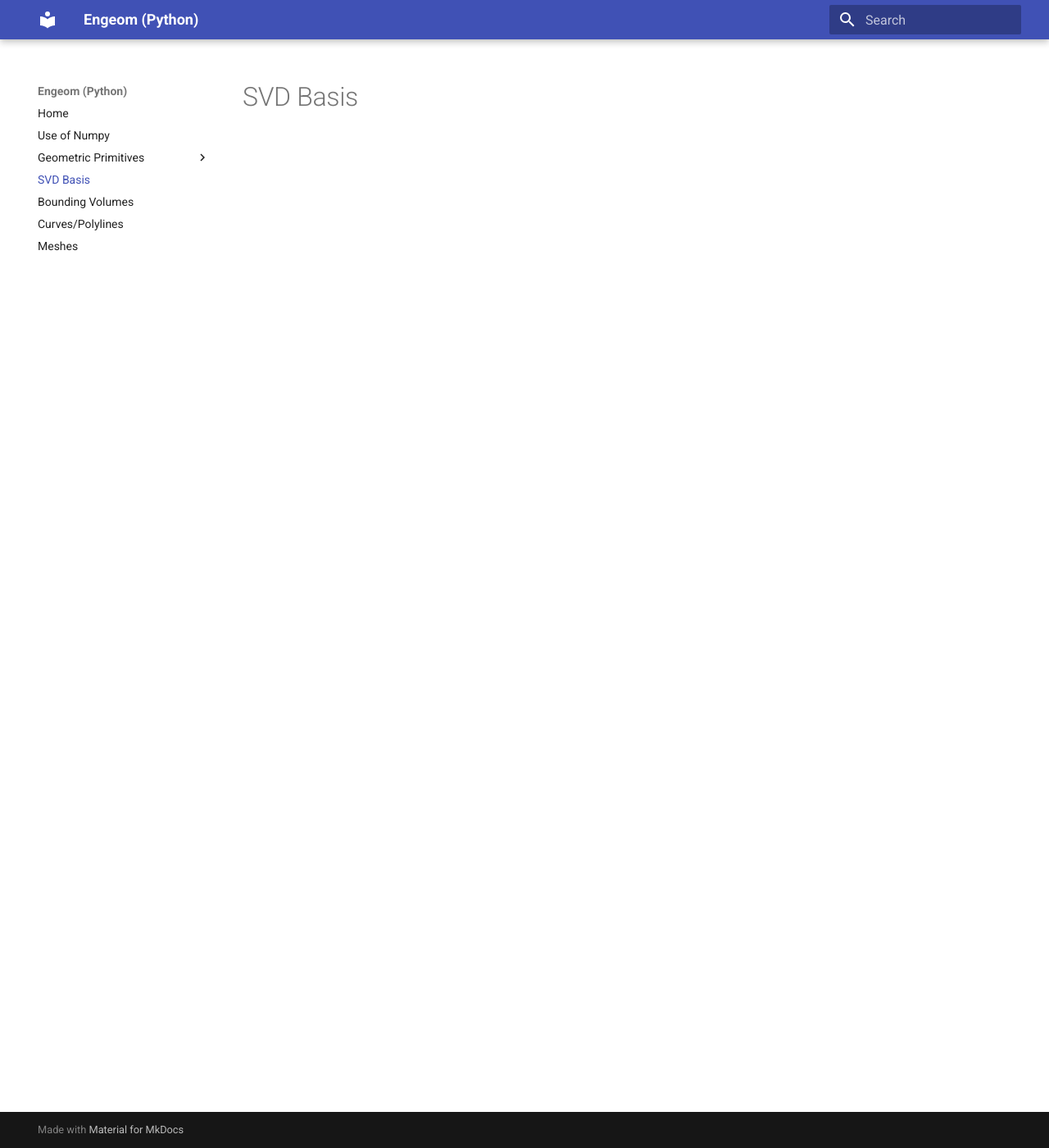
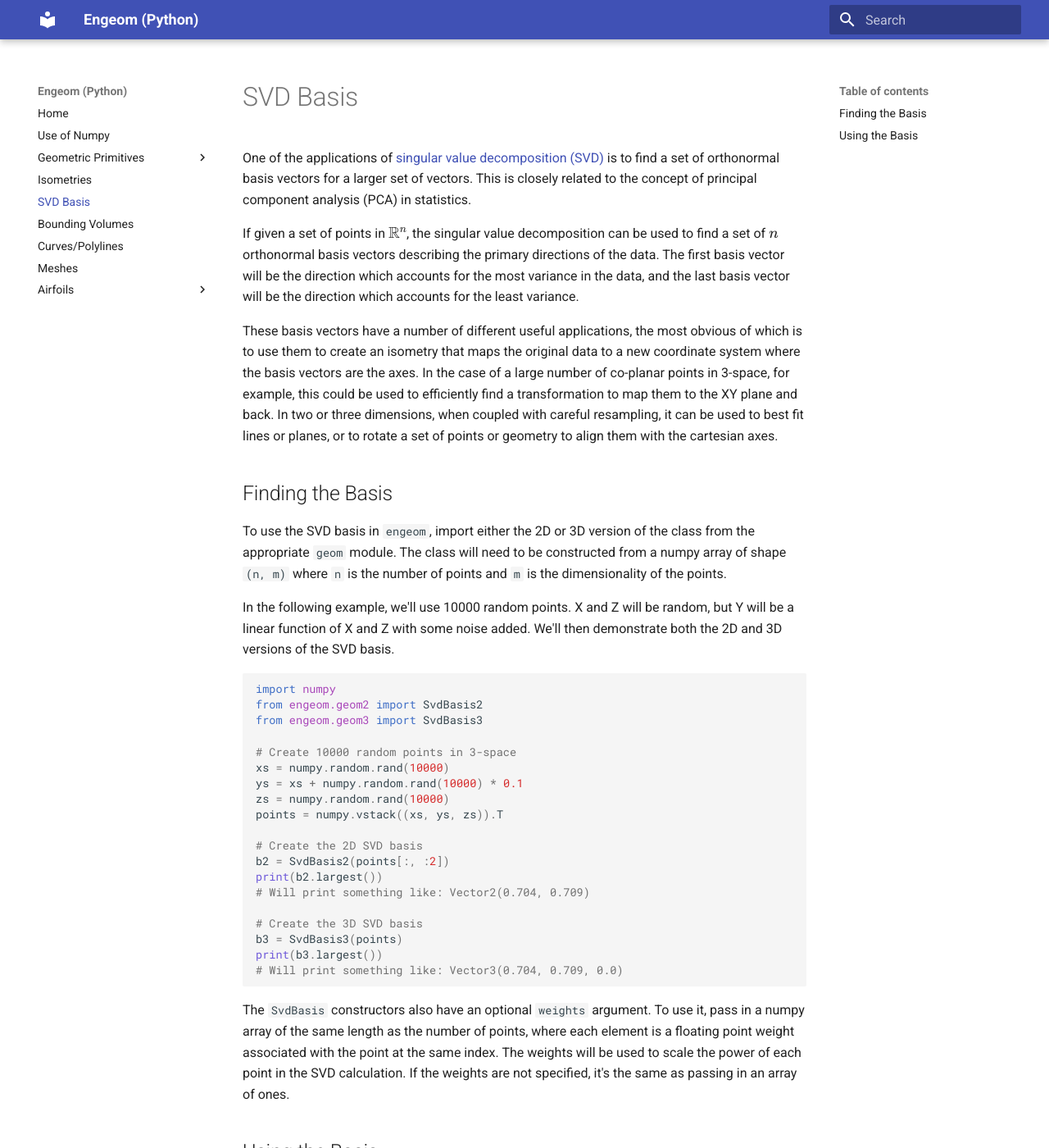
Before and after one commit to mattj23/py-engeom, an MkDocs documentation site: the page built from docs/svd_basis.md, in a window 1280 px wide and 1400 px high. Shown: the whole window at 82% size. Built offline with MkDocs 1.6.1 and Material for MkDocs 9.7.7, drawn with Linux system fonts in a browser that asks for light colours; some of the changed text lies outside the part shown.

````diff
--- a/docs/svd_basis.md
+++ b/docs/svd_basis.md
@@ -1 +1,103 @@
 # SVD Basis
+
+One of the applications
+of [singular value decomposition (SVD)](https://en.wikipedia.org/wiki/Singular_value_decomposition) is to find a set of
+orthonormal basis vectors for a larger set of vectors. This is closely related to the concept of principal component
+analysis (PCA) in statistics.
+
+If given a set of points in $\mathbb{R}^n$, the singular value decomposition can be used to find a set of $n$
+orthonormal basis vectors describing the primary directions of the data. The first basis vector will be the direction
+which accounts for the most variance in the data, and the last basis vector will be the direction which accounts for the
+least variance.
+
+These basis vectors have a number of different useful applications, the most obvious of which is to use them to
+create an isometry that maps the original data to a new coordinate system where the basis vectors are the axes. In the
+case of a large number of co-planar points in 3-space, for example, this could be used to efficiently find a
+transformation to map them to the XY plane and back. In two or three dimensions, when coupled with careful resampling,
+it can be used to best fit lines or planes, or to rotate a set of points or geometry to align them with the cartesian
+axes.
+
+## Finding the Basis
+
+To use the SVD basis in `engeom`, import either the 2D or 3D version of the class from the appropriate `geom` module.
+The class will need to be constructed from a numpy array of shape `(n, m)` where `n` is the number of points and `m` is
+the dimensionality of the points.
+
+In the following example, we'll use 10000 random points. X and Z will be random, but Y will be a linear function of
+X and Z with some noise added. We'll then demonstrate both the 2D and 3D versions of the SVD basis.
+
+```python
+import numpy
+from engeom.geom2 import SvdBasis2
+from engeom.geom3 import SvdBasis3
+
+# Create 10000 random points in 3-space
+xs = numpy.random.rand(10000)
+ys = xs + numpy.random.rand(10000) * 0.1
+zs = numpy.random.rand(10000)
+points = numpy.vstack((xs, ys, zs)).T
+
+# Create the 2D SVD basis
+b2 = SvdBasis2(points[:, :2])
+print(b2.largest())
+# Will print something like: Vector2(0.704, 0.709)
+
+# Create the 3D SVD basis
+b3 = SvdBasis3(points)
+print(b3.largest())
+# Will print something like: Vector3(0.704, 0.709, 0.0)
+```
+
+The `SvdBasis` constructors also have an optional `weights` argument. To use it, pass in a numpy array of the same
+length as the number of points, where each element is a floating point weight associated with the point at the same
+index. The weights will be used to scale the power of each point in the SVD calculation. If the weights are not
+specified, it's the same as passing in an array of ones.
+
+## Using the Basis
+
+Once created, the `SvdBasis` objects have a number of methods related to the basis result.
+
+- `largest()` returns the largest basis vector.
+- `smallest()` returns the smallest basis vector.
+- `rank(tol)` returns the rank of the basis, which is the number of singular values greater than a tolerance `tol`. See
+  the function documentation for more details on the meaning.
+- `basis_variances()` returns the variances associated with the basis vectors. The first element is the variance of the
+  largest basis vector, and so on.
+- `basis_stdevs()` returns the standard deviations associated with the basis vectors. The first element is the standard
+  deviation of the largest basis vector, and so on.
+
+Finally, the `to_iso2()` and `to_iso3()` methods can be used to create an isometry that maps the original data in the
+world coordinate system to the new coordinate system defined by the basis vectors. This is useful for transforming the
+data to a new coordinate system where the basis vectors are the axes.
+
+```python
+import numpy
+from engeom.geom3 import SvdBasis3
+
+# Create four points at the corners of a tall rectangle
+points = numpy.array([[0, 0, 0],
+                      [1, 1, 0],
+                      [1, 1, 5],
+                      [0, 0, 5]]).astype(numpy.float64)
+
+b = SvdBasis3(points)
+iso = b.to_iso3()
+
+moved = iso.transform_points(points)
+print(moved)
+
+# Will print something like:
+# [[ 2.50000000e+00 -7.07106781e-01  3.10862447e-15]
+#  [ 2.50000000e+00  7.07106781e-01  2.66453526e-15]
+#  [-2.50000000e+00  7.07106781e-01 -3.10862447e-15]
+#  [-2.50000000e+00 -7.07106781e-01 -2.22044605e-15]]
+```
+
+In the above example, the original points formed the corners of a rectangle 5 units tall in the Z direction, $\sqrt{2}$
+units wide, and rotated 45 degrees around the Z axis.
+
+After the basis was found and the points transformed by the isometry, the rectangle is now centered at the origin,
+the long direction goes from -2.5 to +2.5, and the short direction goes from -0.707 to +0.707. The Z values are all
+essentially zero.
+
+By inverting the isometry, you can move points from the basis coordinate system back to the world coordinate system.
--- a/mkdocs.yml
+++ b/mkdocs.yml
@@ -8,12 +8,14 @@ nav:
   - Geometric Primitives:
       - Points and Vectors: points_vectors.md
       - Surface Points: surf_points.md
-      - Isometries: isometries.md
       - Planes, Circles, Lines: planes_circles_lines.md
+  - Isometries: isometries.md
   - SVD Basis: svd_basis.md
   - Bounding Volumes: bounding_volumes.md
   - Curves/Polylines: curves.md
   - Meshes: meshes.md
+  - Airfoils:
+      - Introduction: airfoils/intro.md
 
 markdown_extensions:
   - pymdownx.arithmatex:
````
Also changed, not shown: docs/airfoils/intro.md (added, +13 -0 lines), docs/isometries.md (+16 -0 lines), 4 other files.
